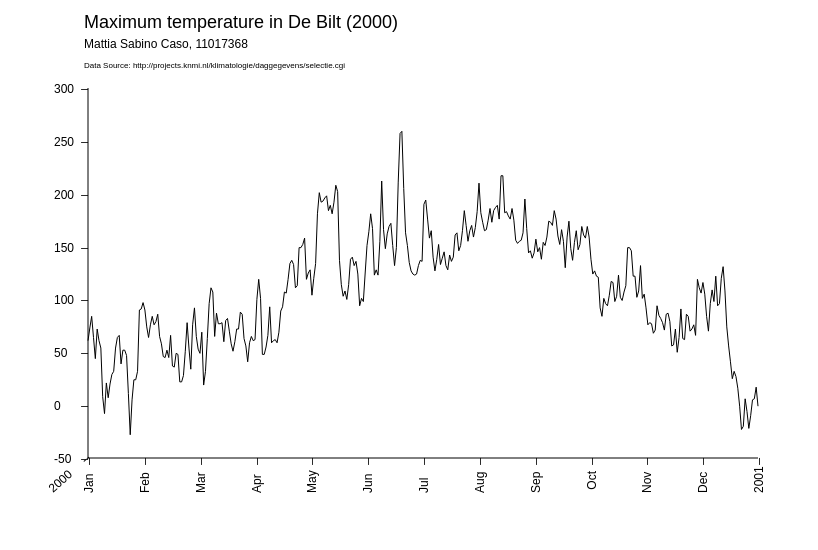
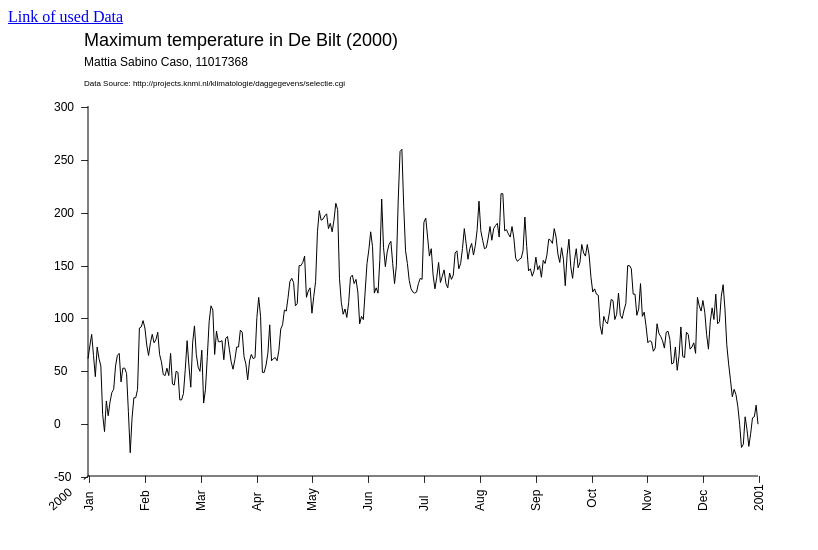
Before and after one commit to MattiaSabino/Data-Processing, a plain HTML site: page homework/week_2/index.html in a window 1280 px wide. Shown: the whole page, without its empty margins (0-818 px from the left). Drawn offline with Linux system fonts and the light colour scheme.

Commit message:
Update index.html

```diff
--- a/homework/week_2/index.html
+++ b/homework/week_2/index.html
@@ -11,6 +11,11 @@
     <title> Canvas </title>
     </head>
     <body>
+        <div class= "container">
+            <article>
+                <a href="http://projects.knmi.nl/klimatologie/daggegevens/selectie.cgi">Link of used Data</a>
+            </article>
+        </div>
         <canvas id="canvas" width='800' height='500'></canvas>
         <script src="climate.js"></script>
     </body>
```
